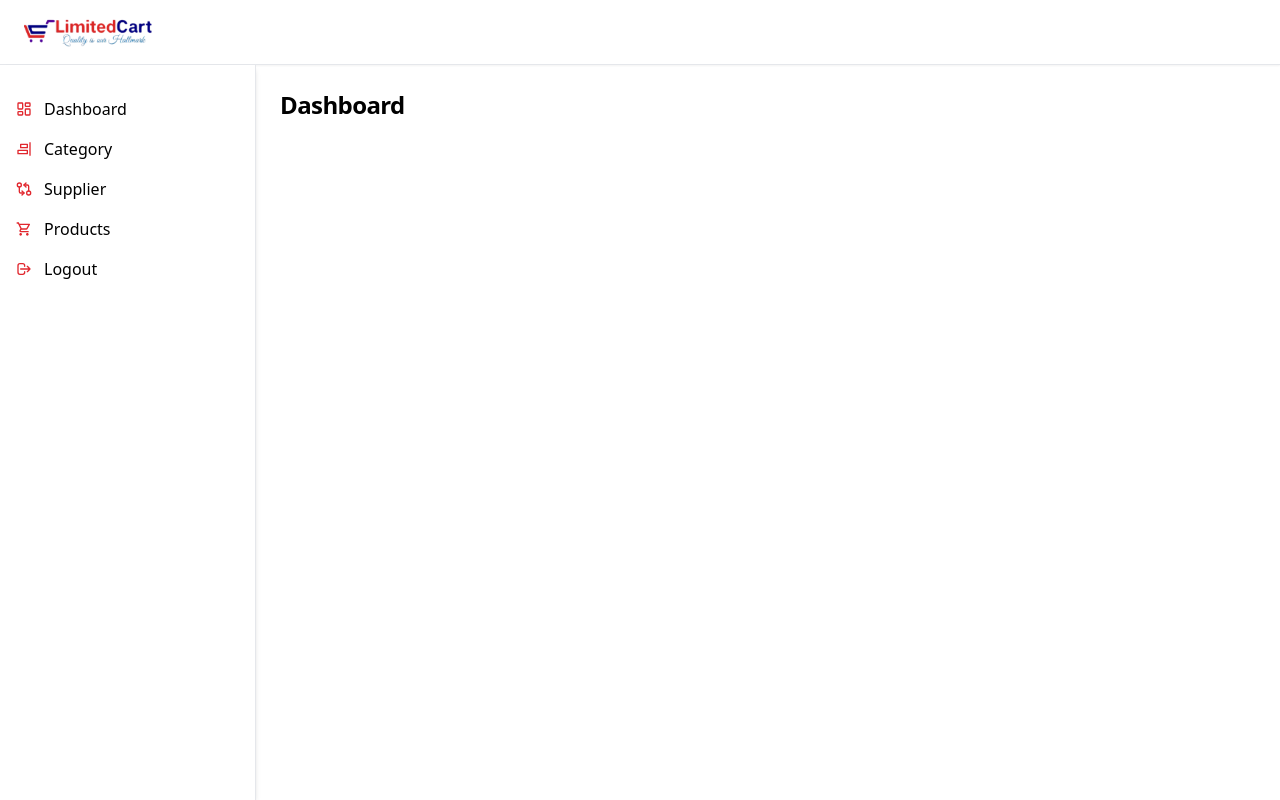
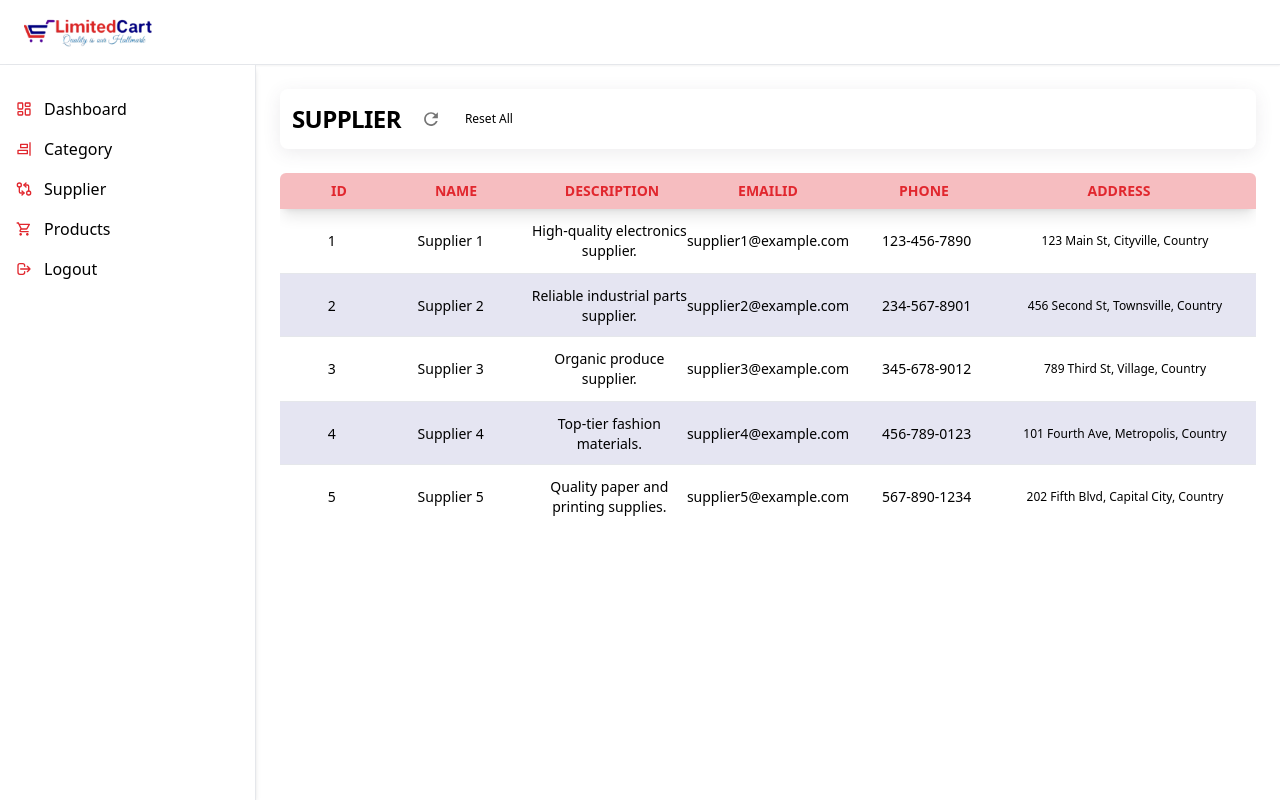
Before and after one commit to Coader-Sasmi/limited_cart, a Next.js app: page /supplier in a window 1280 px wide. Built offline with nearby package versions, Linux system fonts and the light colour scheme; no server answers.

Commit message:
Supplier Page UI done

```diff
--- a/src/app/(admin)/category/[subcategory]/page.tsx
+++ b/src/app/(admin)/category/[subcategory]/page.tsx
@@ -87,6 +87,9 @@ export default function SubCategory() {
             />
           </div> */}
           <div className="lg:col-span-4 md:col-span-3 col-span-12 flex justify-end md:justify-start items-center gap-2">
+            <h1 className="text-2xl font-semibold tracking-tight uppercase ">
+              sub category
+            </h1>
             <IconButton
               className={`!text-instagram !rounded-md border bg-primary/5`}
               onClick={handleRefresh}
--- a/src/app/(admin)/category/page.tsx
+++ b/src/app/(admin)/category/page.tsx
@@ -52,15 +52,20 @@ export default function AllCategory() {
         />
       </CustomDialog>
       {/* <BreadCrumb pathArr={[]} heading="Departments" /> */}
+
       <div className="admin-bg rounded-lg w-full grid grid-cols-12 gap-4">
         {/* <div className="lg:col-span-4 md:col-span-5 col-span-12">
-            <CustomSearch
+
+          <CustomSearch
               placeholder="Search Department..."
               setSearchAttribute={setSearchAttribute}
               searchAttribute={searchAttribute}
             />
-          </div> */}
+        </div> */}
         <div className="lg:col-span-4 md:col-span-3 col-span-12 flex justify-end md:justify-start items-center gap-2">
+          <h1 className="text-2xl font-semibold tracking-tight uppercase ">
+            category
+          </h1>
           <IconButton
             className={`!text-instagram !rounded-md border bg-primary/5`}
             onClick={handleRefresh}
--- a/src/app/(admin)/supplier/page.tsx
+++ b/src/app/(admin)/supplier/page.tsx
@@ -1,7 +1,165 @@
+"use client";
+
+import { ProductList } from "@/components";
+import { IconButton } from "@mui/material";
+import { useState } from "react";
+import { IoMdRefresh } from "react-icons/io";
+
 export default function SupplierPage() {
+  const [currentPage, setCurrentPage] = useState(0);
+  const [limitPerPage, setLimitPerPage] = useState(20);
+  const [sortingValue, setSortingValue] = useState("");
+  // const sortingSchema = [
+  //   {
+  //     key: "2",
+  //     placeHolder: "Select Category",
+  //     name: "sort",
+  //     type: "select",
+  //     value: sortingValue,
+  //     initialValue: "",
+  //     options: [
+  //       {
+  //         label: "Electronics",
+  //         value: "Electronics",
+  //       },
+  //       {
+  //         label: "Computers",
+  //         value: "Computers",
+  //       },
+  //       {
+  //         label: "Accessories",
+  //         value: "Accessories",
+  //       },
+  //       {
+  //         label: "Wearables",
+  //         value: "Wearables",
+  //       },
+  //     ],
+  //   },
+  // ];
+
+  const handleResetAll = () => {
+    setSortingValue("");
+    setCurrentPage(0);
+    setLimitPerPage(20);
+  };
+
+  const supplierArr = [
+    {
+      SupplierName: "Supplier 1",
+      SupplierDescription: "High-quality electronics supplier.",
+      SupplierEmailId: "supplier1@example.com",
+      SupplierPhone: "123-456-7890",
+      SupplierAddress: "123 Main St, Cityville, Country",
+    },
+    {
+      SupplierName: "Supplier 2",
+      SupplierDescription: "Reliable industrial parts supplier.",
+      SupplierEmailId: "supplier2@example.com",
+      SupplierPhone: "234-567-8901",
+      SupplierAddress: "456 Second St, Townsville, Country",
+    },
+    {
+      SupplierName: "Supplier 3",
+      SupplierDescription: "Organic produce supplier.",
+      SupplierEmailId: "supplier3@example.com",
+      SupplierPhone: "345-678-9012",
+      SupplierAddress: "789 Third St, Village, Country",
+    },
+    {
+      SupplierName: "Supplier 4",
+      SupplierDescription: "Top-tier fashion materials.",
+      SupplierEmailId: "supplier4@example.com",
+      SupplierPhone: "456-789-0123",
+      SupplierAddress: "101 Fourth Ave, Metropolis, Country",
+    },
+    {
+      SupplierName: "Supplier 5",
+      SupplierDescription: "Quality paper and printing supplies.",
+      SupplierEmailId: "supplier5@example.com",
+      SupplierPhone: "567-890-1234",
+      SupplierAddress: "202 Fifth Blvd, Capital City, Country",
+    },
+  ];
+
   return (
-    <div className="space-y-4">
-      <h1 className="text-2xl font-bold tracking-tight">Dashboard</h1>
-    </div>
+    <section className="admin-container flex flex-col admin-gap">
+      <div className="admin-bg rounded-lg w-full grid grid-cols-12 items-center gap-4">
+        {/* <div className="lg:col-span-4 md:col-span-6 col-span-12">
+          <CustomSort
+            setSortingValue={setSortingValue}
+            sortingSchema={sortingSchema}
+          />
+        </div> */}
+
+        <div className="lg:col-span-4 md:col-span-6 col-span-12 flex  admin-gap">
+          <div className="col-span-12 md:col-span-12 lg:col-span-9 flex flex-col md:flex-row items-center gap-2 md:gap-3">
+            <div className="flex items-center gap-3 order-2 md:order-1"></div>
+            <h1 className="text-2xl font-semibold tracking-tight uppercase">
+              Supplier
+            </h1>
+
+            <div className="lg:col-span-4 md:col-span-3 col-span-12 flex justify-end md:justify-start items-center gap-2">
+              <IconButton
+                className={`!text-instagram !rounded-md border bg-primary/5`}
+              >
+                <IoMdRefresh className={`text-xl `} />
+              </IconButton>
+
+              <button
+                disabled={
+                  sortingValue?.length <= 0 &&
+                  currentPage === 0 &&
+                  limitPerPage === 20
+                }
+                onClick={handleResetAll}
+                className={`px-2 py-2 rounded-md text-xs  ${
+                  currentPage === 0 &&
+                  sortingValue?.length <= 0 &&
+                  limitPerPage === 20
+                    ? "bg-pink-blue/5 text-pink-blue/40 cursor-not-allowed"
+                    : "!text-pink-blue ripple bg-pink-blue/10"
+                }`}
+              >
+                Reset All
+              </button>
+            </div>
+          </div>
+        </div>
+        {/* <div className="lg:col-span-4 md:col-span-12 col-span-12 flex gap-2 justify-end items-center ">
+          <Pagination
+            currentPage={currentPage}
+            perPage={limitPerPage}
+            setCurrentPage={setCurrentPage}
+            totalCount={productArr?.length}
+            setPerPage={setLimitPerPage}
+            lastPage={false}
+          />
+        </div> */}
+      </div>
+      <div className="max-w-full overflow-x-scroll scroll-bar-none">
+        <div className="flex flex-col min-w-[55rem]">
+          <div className=" grid grid-cols-12 text-sm font-semibold px-5 py-2 bg-primary/30 text-primary uppercase shadow-lg rounded-t-md items-center">
+            <div className="col-span-1 text-center">id </div>
+            <div className="col-span-2 text-center">Name</div>
+            <div className="col-span-2 text-center">Description</div>
+            <div className="col-span-2 text-center">EmailId</div>
+            <div className="col-span-2 text-center">Phone</div>
+            <div className="col-span-3 text-center">Address</div>
+          </div>
+          {supplierArr?.length ? (
+            <div className="w-full flex flex-col shadow-shadow-primary rounded-b-md ">
+              {supplierArr?.map((_, i) => (
+                <ProductList key={i} i={i} data={_} />
+              ))}
+            </div>
+          ) : (
+            <div className="w-full flex flex-col bg-white shadow-shadow-primary rounded-b-md h-96 justify-center items-center">
+              <h1 className="text-primary text-2xl font-bold">No Data</h1>
+            </div>
+          )}
+        </div>
+      </div>
+    </section>
   );
 }
--- a/src/components/admin/ProductList.tsx
+++ b/src/components/admin/ProductList.tsx
@@ -15,15 +15,21 @@ export default function ProductList({ data, i }: LeaveListProps) {
         }`}
       >
         <div className={`col-span-1 text-center`}>{i + 1}</div>
-        <div className="col-span-2 ">{data?.name}</div>
+        <div className="col-span-2 text-center">{data?.SupplierName}</div>
 
-        <p className="text-sm  text-center col-span-1">{data?.price} </p>
+        <p className="text-sm  text-center col-span-2">
+          {data?.SupplierDescription}{" "}
+        </p>
 
         <div className={`col-span-2 flex justify-center items-center`}>
-          {data?.category}
+          {data?.SupplierEmailId}
         </div>
-        <div className="col-span-3 line-clamp-1 text-center">{data?.image}</div>
-        <div className={`col-span-3 text-xs`}>{data?.description}</div>
+        <div className="col-span-2 line-clamp-1 text-center">
+          {data?.SupplierPhone}
+        </div>
+        <div className={`col-span-3 text-xs text-center`}>
+          {data?.SupplierAddress}
+        </div>
       </div>
     </>
   );
```
